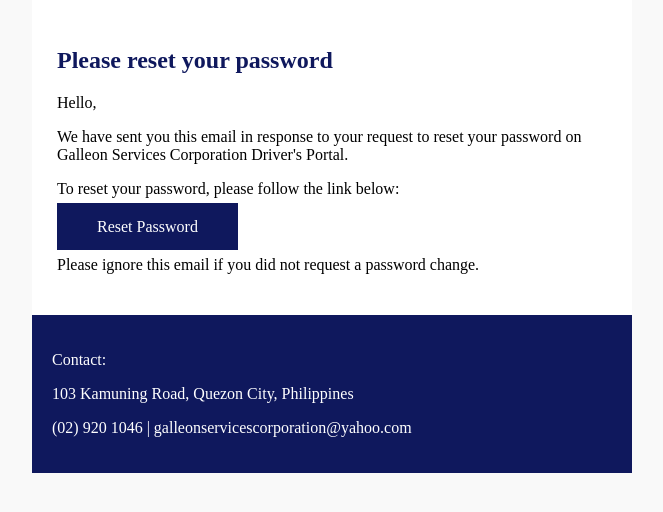
After one commit to Feeder029/Driver-s-Attendance-Monitoring-Payroll-System-for-Galleon-Services-Corporation, a PHP site: page /EmailDesigns/EmailDesign.html in a window 1280 px wide. The commit adds this page. Shown: the top 512 px of the page, without its empty margins (308-971 px from the left). Run offline with PHP 8.4, Linux system fonts and the light colour scheme.

Commit message:
Email and Some Fix

```diff
--- /dev/null
+++ b/Code Files/EmailDesigns/EmailDesign.html
@@ -0,0 +1,67 @@
+<!-- Email Design -->
+<!DOCTYPE html>
+<html xmlns="http://www.w3.org/1999/xhtml">
+<head>
+  <meta charset="UTF-8">
+  <meta name="viewport" content="width=device-width, initial-scale=1.0">
+  <meta name="x-apple-disable-message-reformatting">
+  <meta http-equiv="X-UA-Compatible" content="IE=edge">
+  <link href="https://fonts.googleapis.com/css?family=Lato:400,700&display=swap" rel="stylesheet">
+  <style>
+    body { margin: 0; padding: 0; background-color: #f9f9f9; color: #000; }
+    table { border-collapse: collapse; width: 100%; }
+    .u-row { max-width: 600px; margin: auto; }
+    @media only screen and (max-width: 620px) {
+      .u-row { width: 100% !important; }
+      .u-col { display: block; width: 100% !important; }
+    }
+    p {color: #000;}
+    .white{
+      color: #ffffff;
+    }
+  </style>
+</head>
+
+<body>
+  <table cellpadding="0" cellspacing="0" style="background-color: #f9f9f9;">
+    <tr>
+      <td>
+        <div class="u-row">
+          <div class="u-col" style="background-color: #fff;">
+            <table>
+              <tr>
+                <td align="center">
+                  <!-- <img src="https://localhost/Driver-s-Attendance-Monitoring-Payroll-System-for-Galleon-Services-Corporation/Code%20Files/EmailDesigns/images/image-1.png" alt="Image" style="max-width: 62%; margin-top: 40px;"/> -->
+                </td>
+              </tr>
+              <tr>
+                <td align="left" style="padding: 25px;">
+                  <h2 style="color: #0f185d;">Please reset your password</h2>
+                  <p>Hello,</p>
+                  <p> We have sent you this email in response to your request to reset your password on Galleon Services Corporation Driver's Portal.</p>
+                  <p style="margin-bottom: 20px;">To reset your password, please follow the link below:</p>
+                  <a href="{reset_link}" style="background-color: #0f185d; color: #fff; padding: 15px 40px; text-decoration: none;">Reset Password</a>
+                  <p style="margin-top: 20px;">Please ignore this email if you did not request a password change.</p>
+                </td>
+              </tr>
+            </table>
+          </div>
+        </div>
+        <div class="u-row" style="background-color: #0f185d;">
+          <div class="u-col">
+            <table>
+              <tr>
+                <td style="color: #ecf0f1; padding: 20px;">
+                  <p class="white">Contact:</p>
+                  <p class="white" >103 Kamuning Road, Quezon City, Philippines</p>
+                  <p class="white">(02) 920 1046 | galleonservicescorporation@yahoo.com</p>
+                </td>
+              </tr>
+            </table>
+          </div>
+        </div>
+      </td>
+    </tr>
+  </table>
+</body>
+</html>
--- a/Code Files/Employee PHP/employee_submit_attendance.php
+++ b/Code Files/Employee PHP/employee_submit_attendance.php
@@ -29,8 +29,11 @@
 
     // Submit the attendance
     SubmitAttendance($conn, $DriverID, $Carried, $Delivered, $Returned, $RRI_FINALE);
+    header(header:"Location: EMP_INDEX.PHP");
+    exit();
 }
 
+//Submit Attendance to the Database
 function SubmitAttendance($conn, $DriverID, $Carried, $Delivered, $Returned, $RRI_FINALE) {
     $date = date('Y-m-d');
 
--- a/Code Files/LoginSignup/employeelogin.php
+++ b/Code Files/LoginSignup/employeelogin.php
@@ -71,7 +71,7 @@
                         <i class="bx bx-lock-alt icon"></i>
                     </div>
                     <div class="forgot-pass">
-                        <a href="forgot-password.php">Forgot Password?</a>
+                        <a href="../PasswordResetPHP/forgot-password.php">Forgot Password?</a>
                     </div>
                     <div class="input-box">
                         <button type="submit" class="input-submit">
--- a/Code Files/LoginSignup/send-password-reset.php
+++ b/Code Files/PasswordResetPHP/send-password-reset.php
@@ -21,5 +21,5 @@
 require "emailsend.php";
 SendEmail($email,$token);
 }
-echo("Message Sent,Please check your inbox");
+echo("Message Sent,Please check your inbox"); // Delete once the Account is
 ?>
```
Also changed, not shown: Code Files/Employee PHP/employee_profile.php (+1 -13 lines), Code Files/PasswordResetPHP/emailsend.php (renamed from Code Files/LoginSignup/emailsend.php, +11 -4 lines), Code Files/PasswordResetPHP/process-reset-pass.php (renamed from Code Files/LoginSignup/process-reset-pass.php, +6 -6 lines), Code Files/EmailDesigns/images/image-1.png (added), Code Files/EmailDesigns/images/image-2.png (added), Code Files/EmailDesigns/images/image-3.png (added), Code Files/PasswordResetPHP/ResetPassword.php (renamed from Code Files/LoginSignup/ResetPassword.php), Code Files/PasswordResetPHP/forgot-password.php (renamed from Code Files/LoginSignup/forgot-password.php).
